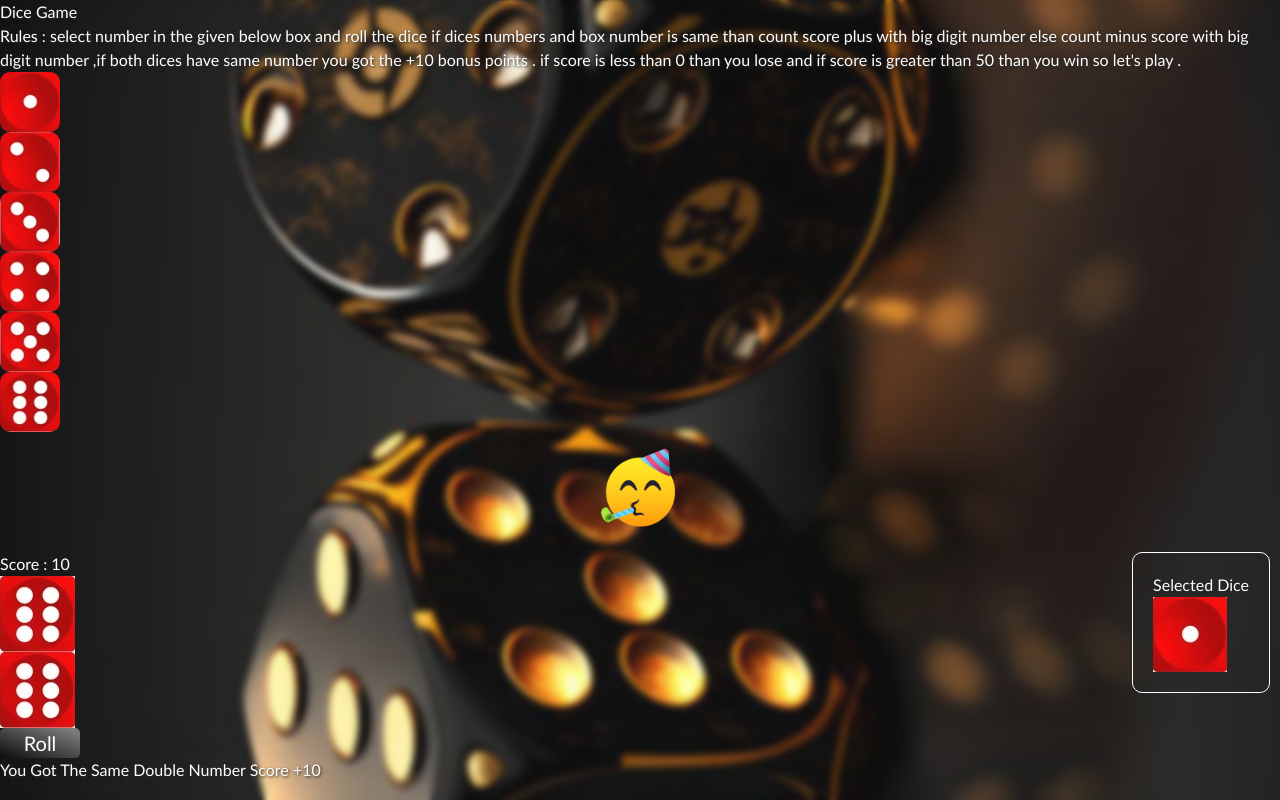
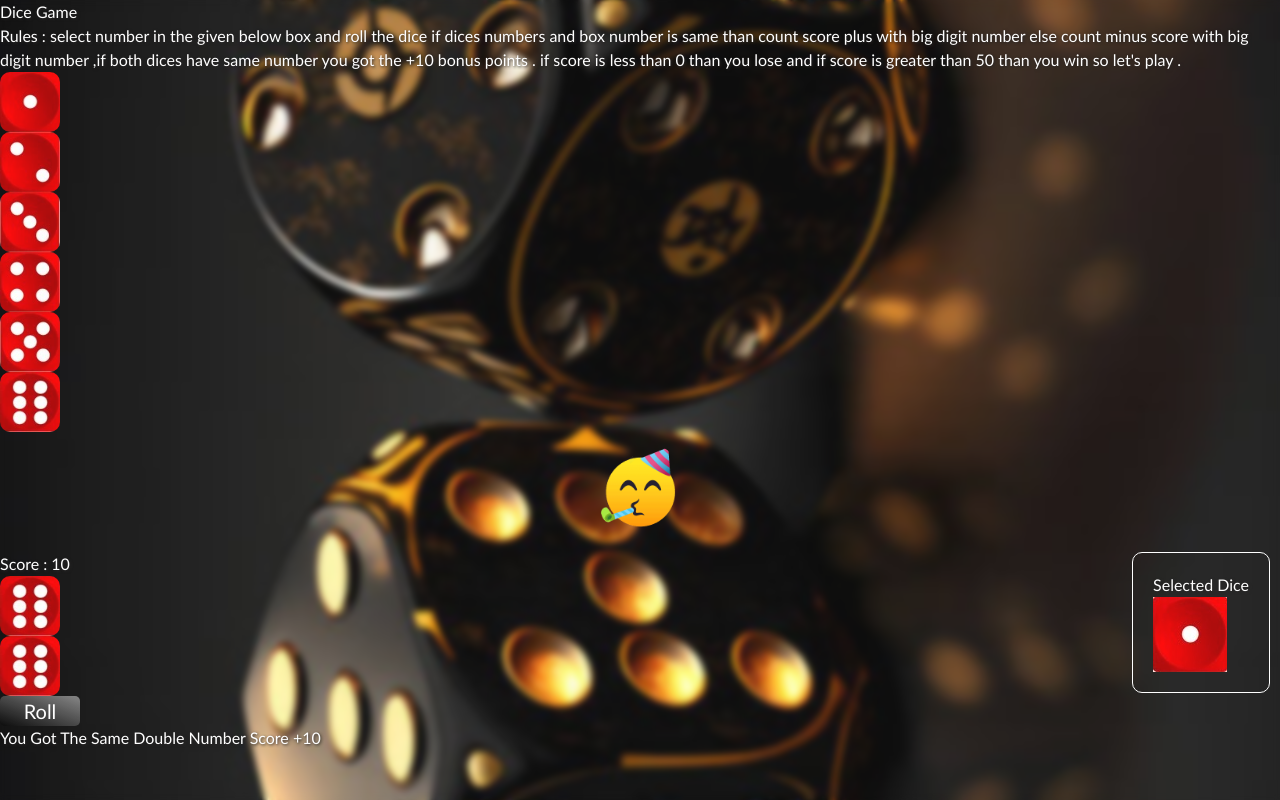
Before and after one commit to Faizy-Dot/Dice-Game, a React (Vite) app: page / in a window 1280 px wide. Built offline with nearby package versions, Linux system fonts and the light colour scheme.

Commit message:
Update App.jsx

```diff
--- a/src/App.jsx
+++ b/src/App.jsx
@@ -148,7 +148,7 @@ function App() {
           }
 
           <div className='selected-dice'>
-            <h1 className='absolute bottom-36 right-3 font-bold'>Selected Dice</h1>
+            <h1 className='absolute  bottom-16 right-2 font-bold text-nowrap'>Selected Dice</h1>
             {
               diceObj.map((data) => {
                 return (
@@ -174,21 +174,21 @@ function App() {
           <div className='flex justify-center my-6  gap-3 '>
 
             {dicing ?
-              <img src="/assets/rolling-dice.gif" alt="" className='rounded-xl' width={100} />
+              <img src="/assets/rolling-dice.gif" alt="" className='rounded-xl' width={40} />
               :
               diceObj.map((data) => {
                 return (
-                  firstNumber == data.number && <img src={data.image} alt="" key={data.number} className='rounded-xl' />
+                  firstNumber == data.number && <img src={data.image} alt="" key={data.number} className='rounded-xl box' />
                 )
               })
             }
 
             {dicing ?
-              <img src="/assets/rolling-dice.gif" alt="" className='rounded-xl' width={100} />
+              <img src="/assets/rolling-dice.gif" alt="" className='rounded-xl' width={40} />
               :
               diceObj.map((data) => {
                 return (
-                  secondNumber == data.number && <img src={data.image} alt="" key={data.number} className='rounded-xl' />
+                  secondNumber == data.number && <img src={data.image} alt="" key={data.number} className='rounded-xl box' />
                 )
               })
             }
```
